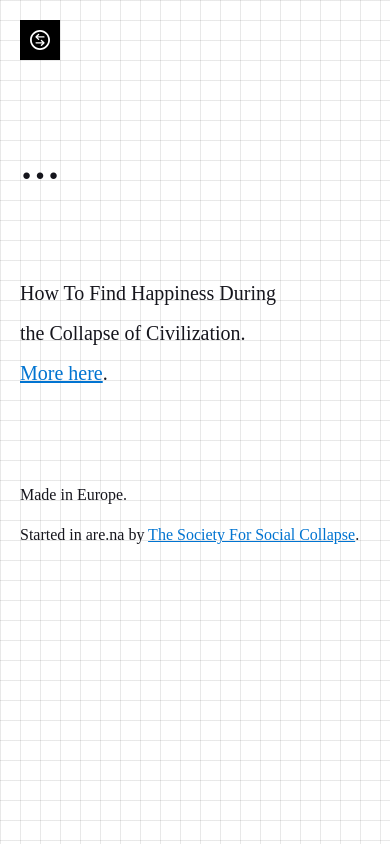
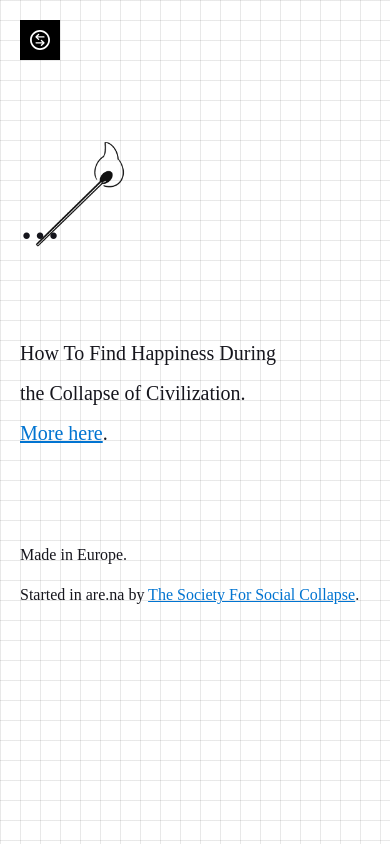
Before and after one commit to ruieduardonunes/how-to-find-happiness, a plain HTML site: page index.html in a window 390 px wide. Drawn offline with Linux system fonts and the light colour scheme; no server answers; a web font is replaced by a local one.

Commit message:
adds loading animation

```diff
--- a/index.html
+++ b/index.html
@@ -31,6 +31,7 @@
   </head>
   <body>
     <div onclick="updateContent()" class="button"></div>
+    <div id="light" class="fire"></div>
     <div class="wrapper">
       <h1 class="headline">
         <span id="happy">&#8230;</span>
@@ -45,10 +46,7 @@
         >.
       </h2>
       <div class="detail">
-        <div class="madeIn">
-          <div class="logo"></div>
-          <h3>Made in Europe.</h3>
-        </div>
+        <h3>Made in Europe.</h3>
         <h3>
           Started in are.na by
           <a
--- a/js/index.js
+++ b/js/index.js
@@ -23,6 +23,7 @@ fetch(
 
 function updateContent() {
   var happy = document.getElementById("happy");
+  var light = document.getElementById("light");
   const totalBlocks = loadedData.contents.length;
 
   var random = Math.floor(Math.random() * totalBlocks);
@@ -31,6 +32,8 @@ function updateContent() {
 
   lastCharacter = content.charAt(content.length - 1);
   beforeLast = content.charAt(content.length - 2);
+
+  light.style.visibility = "hidden";
 
   if (lastCharacter === "." || beforeLast === ".") {
     happy.innerHTML = content;
--- a/styles/styles.css
+++ b/styles/styles.css
@@ -131,24 +131,15 @@ a {
   z-index: -1;
 }
 
-.madeIn {
-  display: flex;
-  flex-direction: row;
-  justify-content: flex-start;
+.fire {
+  width: calc(var(--grid) * 8);
+  height: calc(var(--grid) * 8);
+  background-image: url(../img/happiness.gif);
+  background-size: cover;
+  background-repeat: no-repeat;
+  position: absolute;
+  margin-top: calc(var(--grid) * 3);
 }
-
-/* .logo {
-  width: calc(var(--grid) * 2);
-  height: calc(var(--grid) * 2);
-  background-image: url(../img/icon.svg);
-  background-size: cover;
-  overflow: visible;
-  margin-top: -50px;
-}
-
-.madeIn h3 {
-  transform: translateX(calc(var(--grid) * -1));
-} */
 
 @keyframes fadeIn {
   40% {
@@ -173,7 +164,7 @@ a {
   h1 {
     width: 100%;
     line-height: calc(var(--grid) * 3);
-    margin-top: calc(var(--grid) * -1.2);
+    margin-top: calc(var(--grid) * 1.8);
   }
 
   h2 {
@@ -200,8 +191,4 @@ a {
     margin-top: calc(var(--grid) * 4.1);
     margin-bottom: calc(var(--grid) * 3);
   }
-  /*
-  .logo {
-    margin-top: -14px;
-  } */
 }
```
Also changed, not shown: img/happiness.gif (added), img/icon.svg (deleted), 1 other file.
